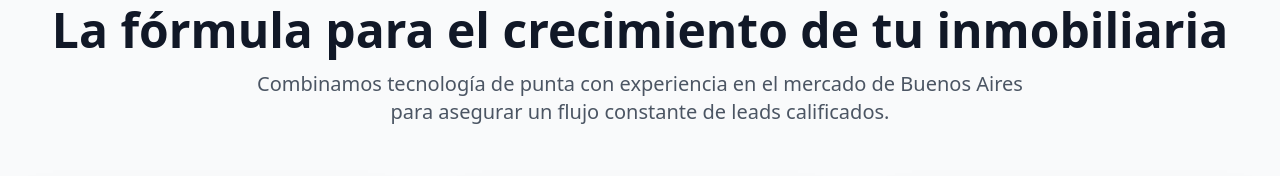
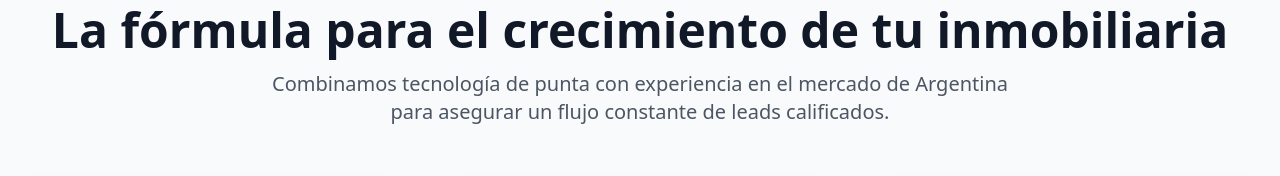
Before and after one commit to kodeabiertolabs-crypto/inmo-digital, a Preact app: page / in a window 1280 px wide. Shown: the part 622-798 px from the top of the page. Built offline with nearby package versions, Linux system fonts and the light colour scheme.

Commit message:
TEMP_montos-30oct2025- Ajuste Buenos Aires x Argentina

```diff
--- a/src/components/Services.jsx
+++ b/src/components/Services.jsx
@@ -271,7 +271,7 @@ export default function Services() {
 						La fórmula para el crecimiento de tu inmobiliaria
 					</p>
 					<p className="mt-4 text-xl text-gray-600 dark:text-gray-400 max-w-3xl mx-auto">
-						Combinamos tecnología de punta con experiencia en el mercado de Buenos Aires para asegurar un flujo constante de leads calificados.
+						Combinamos tecnología de punta con experiencia en el mercado de Argentina para asegurar un flujo constante de leads calificados.
 					</p>
 				</div>
 
```
